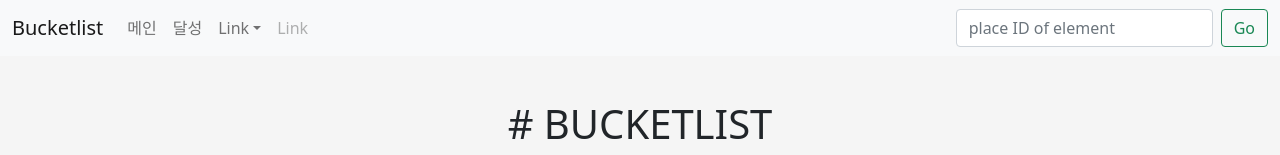
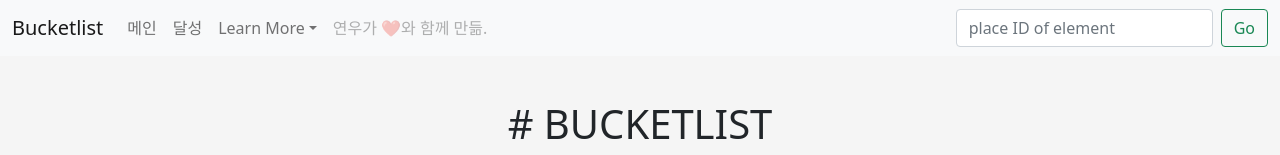
Before and after one commit to Yoruroong/bucketlist, a React (Create React App) app: page / in a window 1280 px wide. Shown: the top 155 px of the page. Built offline with nearby package versions, Linux system fonts and the light colour scheme.

Commit message:
edit navbar

```diff
--- a/src/Components/Navbar.js
+++ b/src/Components/Navbar.js
@@ -31,7 +31,7 @@ export default function Navbarin() {
             <Nav.Link href="/" onClick={makeitloading}>{loading?"":"메인"}<Spinner style={{ width: loading? "": "0px", visibility: loading ? "visible":"hidden" }} animation="grow" size="sm"/></Nav.Link>
             <Nav.Link href="/success">달성</Nav.Link>
 
-            <NavDropdown title="Link" id="navbarScrollingDropdown">
+            <NavDropdown title="Learn More" id="navbarScrollingDropdown">
                 <NavDropdown.Item href="https://iam.yeonw.me/">연우에 대해 더 알아보기</NavDropdown.Item>
                 <NavDropdown.Item href="https://iam.yeonw.me/">
                     여누에 대해 더 알아보기
@@ -42,7 +42,7 @@ export default function Navbarin() {
                 </NavDropdown.Item>
                 </NavDropdown>
                 <Nav.Link href="#" disabled>
-                    Link
+                    연우가 ❤️와 함께 만듦.
                 </Nav.Link>
             </Nav>
             <Form className="d-flex">
```
